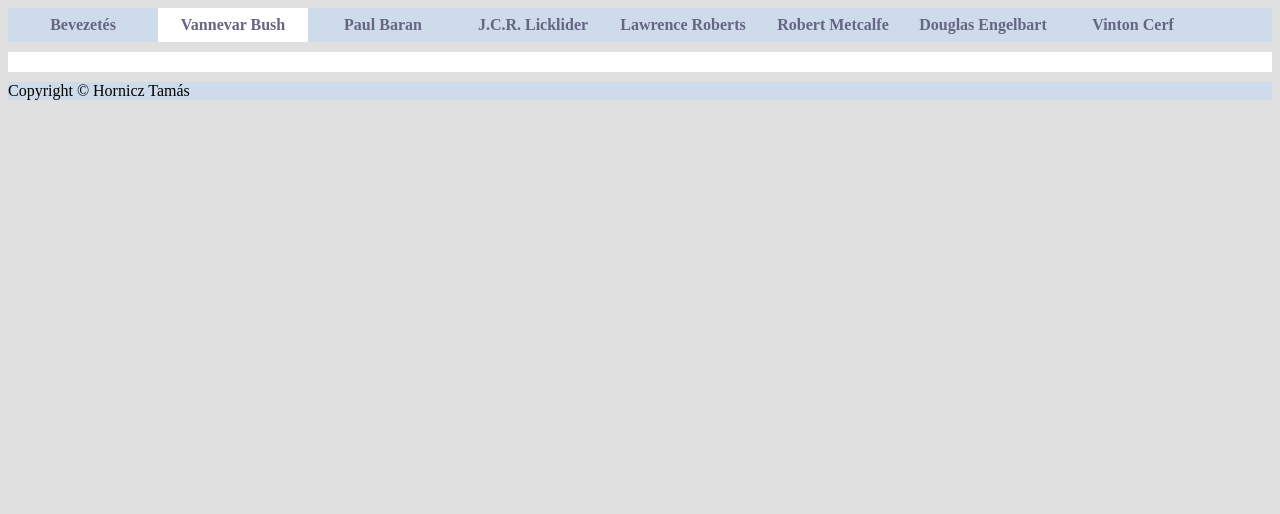
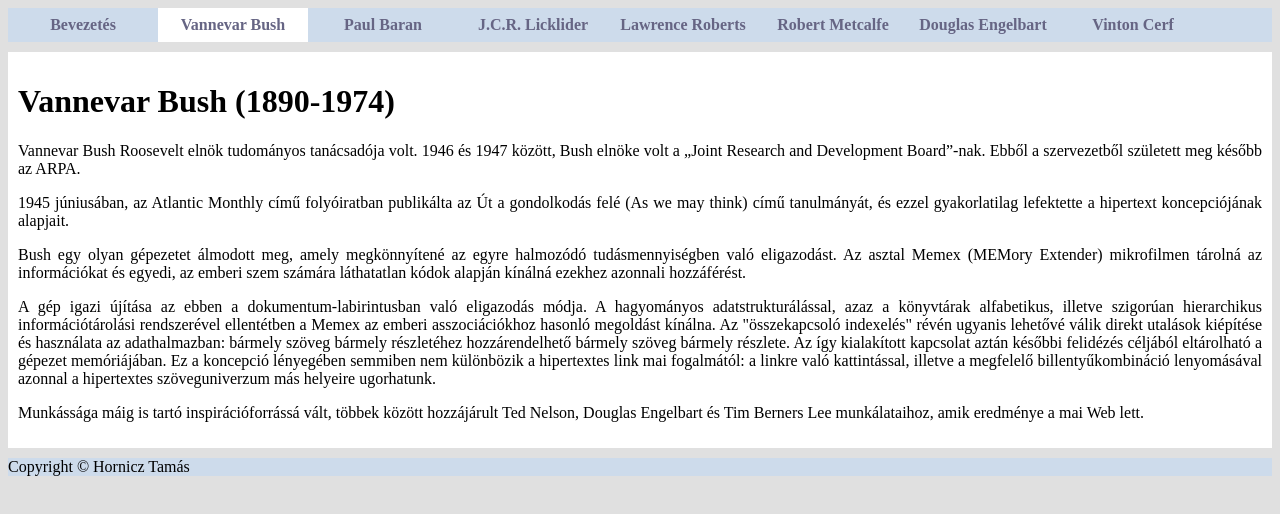
Before and after one commit to TamasHornicz/2021-11-17_Az-internet-tortenete, a plain HTML site: page bush.html in a window 1280 px wide. Shown: the part 10-524 px from the top of the page. Drawn offline with Linux system fonts and the light colour scheme.

Commit message:
5.feladat

```diff
--- a/bush.html
+++ b/bush.html
@@ -41,7 +41,12 @@
         </ul>
        </div>
        <div id="content">
-
+        <h1>Vannevar Bush (1890-1974)</h1>
+        <p>Vannevar Bush Roosevelt elnök tudományos tanácsadója volt. 1946 és 1947 között, Bush elnöke volt a „Joint Research and Development Board”-nak. Ebből a szervezetből született meg később az ARPA.</p>
+        <p>1945 júniusában, az Atlantic Monthly című folyóiratban publikálta az Út a gondolkodás felé (As we may think) című tanulmányát, és ezzel gyakorlatilag lefektette a hipertext koncepciójának alapjait.</p>
+        <p>Bush egy olyan gépezetet álmodott meg, amely megkönnyítené az egyre halmozódó tudásmennyiségben való eligazodást. Az asztal Memex (MEMory Extender) mikrofilmen tárolná az információkat és egyedi, az emberi szem számára láthatatlan kódok alapján kínálná ezekhez azonnali hozzáférést.</p>
+        <p>A gép igazi újítása az ebben a dokumentum-labirintusban való eligazodás módja. A hagyományos adatstrukturálással, azaz a könyvtárak alfabetikus, illetve szigorúan hierarchikus információtárolási rendszerével ellentétben a Memex az emberi asszociációkhoz hasonló megoldást kínálna. Az "összekapcsoló indexelés" révén ugyanis lehetővé válik direkt utalások kiépítése és használata az adathalmazban: bármely szöveg bármely részletéhez hozzárendelhető bármely szöveg bármely részlete. Az így kialakított kapcsolat aztán későbbi felidézés céljából eltárolható a gépezet memóriájában. Ez a koncepció lényegében semmiben nem különbözik a hipertextes link mai fogalmától: a linkre való kattintással, illetve a megfelelő billentyűkombináció lenyomásával azonnal a hipertextes szöveguniverzum más helyeire ugorhatunk.</p>
+        <p>Munkássága máig is tartó inspirációforrássá vált, többek között hozzájárult Ted Nelson, Douglas Engelbart és Tim Berners Lee munkálataihoz, amik eredménye a mai Web lett.</p>
        </div>
        <div id="footer">
            Copyright &copy; Hornicz Tamás
```
